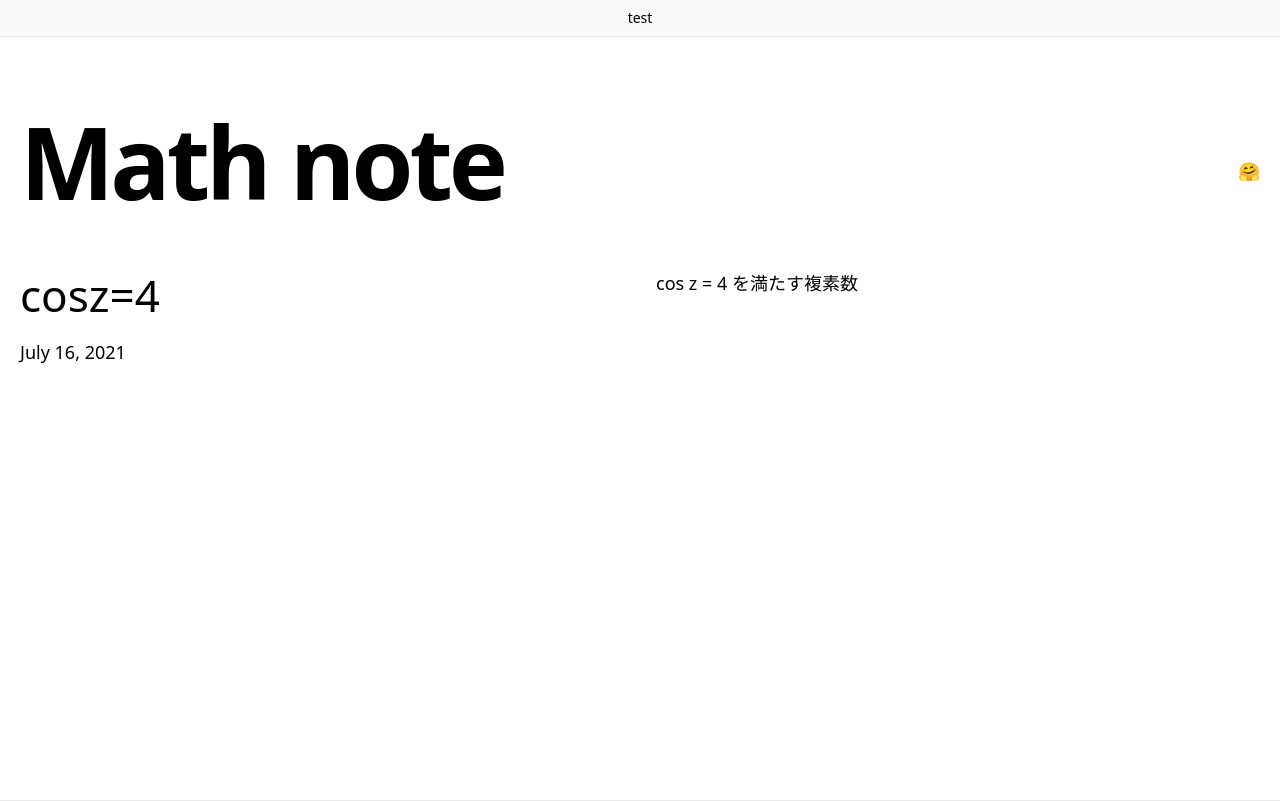
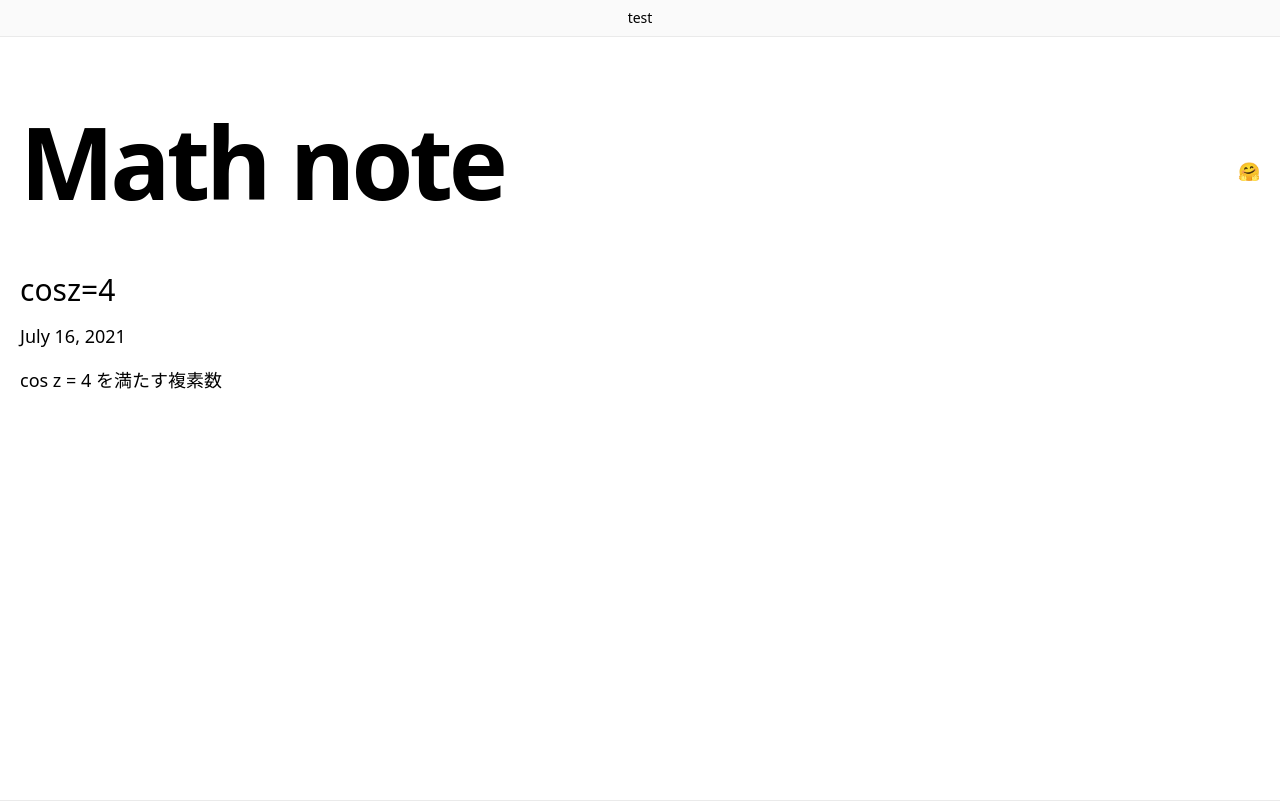
Before and after one commit to nagaokayuji/math-note, a Next.js app: page / in a window 1280 px wide. Built offline with nearby package versions, Linux system fonts and the light colour scheme.

Commit message:
simplify

```diff
--- a/components/hero-post.tsx
+++ b/components/hero-post.tsx
@@ -3,7 +3,6 @@ import Link from 'next/link'
 
 type Props = {
   title: string
-  coverImage: string
   date: string
   excerpt: string
   slug: string
@@ -11,7 +10,6 @@ type Props = {
 
 const HeroPost = ({
   title,
-  coverImage,
   date,
   excerpt,
   slug,
--- a/components/more-stories.tsx
+++ b/components/more-stories.tsx
@@ -8,15 +8,14 @@ type Props = {
 const MoreStories = ({ posts }: Props) => {
   return (
     <section>
-      <h2 className="mb-8 text-6xl md:text-7xl font-bold tracking-tighter leading-tight">
+      {/* <h2 className="mb-8 text-6xl md:text-7xl font-bold tracking-tighter leading-tight">
         More Stories
-      </h2>
+      </h2> */}
       <div className="grid grid-cols-1 md:grid-cols-2 md:gap-x-16 lg:gap-x-32 gap-y-20 md:gap-y-32 mb-32">
         {posts.map((post) => (
           <PostPreview
             key={post.slug}
             title={post.title}
-            coverImage={post.coverImage}
             date={post.date}
             slug={post.slug}
             excerpt={post.excerpt}
--- a/lib/markdownToHtml.ts
+++ b/lib/markdownToHtml.ts
@@ -9,6 +9,5 @@ export default async function markdownToHtml(markdownString: string) {
     .use(math)
     .use(htmlKatex)
     .process(markdownString);
-  console.log(result.toString());
   return result.toString();
 }
--- a/pages/index.tsx
+++ b/pages/index.tsx
@@ -22,16 +22,15 @@ const Index = ({ allPosts }: Props) => {
         </Head>
         <Container>
           <Intro />
-          {heroPost && (
+          {/* {heroPost && (
             <HeroPost
               title={heroPost.title}
-              coverImage={heroPost.coverImage}
               date={heroPost.date}
               slug={heroPost.slug}
               excerpt={heroPost.excerpt}
             />
-          )}
-          {morePosts.length > 0 && <MoreStories posts={morePosts} />}
+          )} */}
+          {<MoreStories posts={allPosts} />}
         </Container>
       </Layout>
     </>
--- a/pages/posts/[slug].tsx
+++ b/pages/posts/[slug].tsx
@@ -68,12 +68,14 @@ export async function getStaticProps({ params }: Params) {
     'coverImage',
   ])
   const content = await markdownToHtml(post.content || '')
+  const title = await markdownToHtml(post.title || '')
 
   return {
     props: {
       post: {
         ...post,
         content,
+        // title,
       },
     },
   }
```
